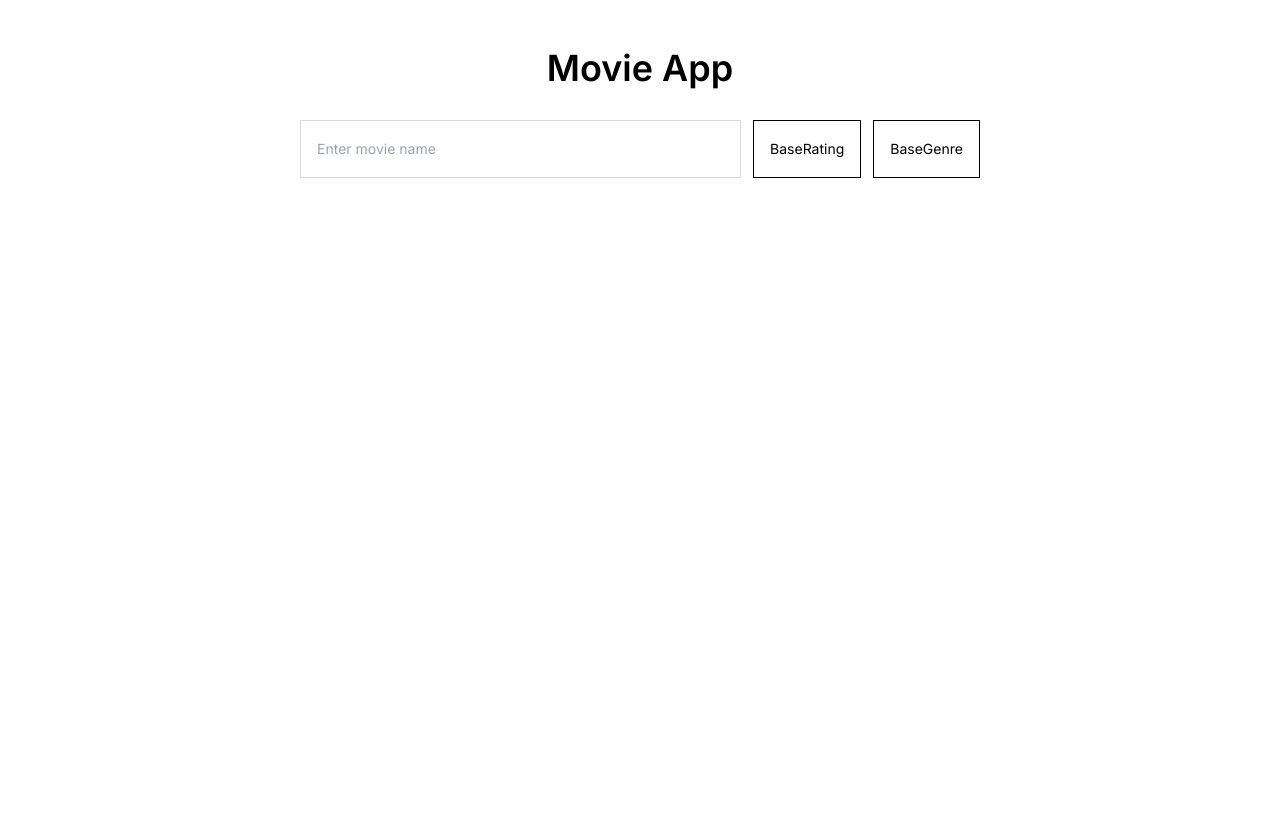
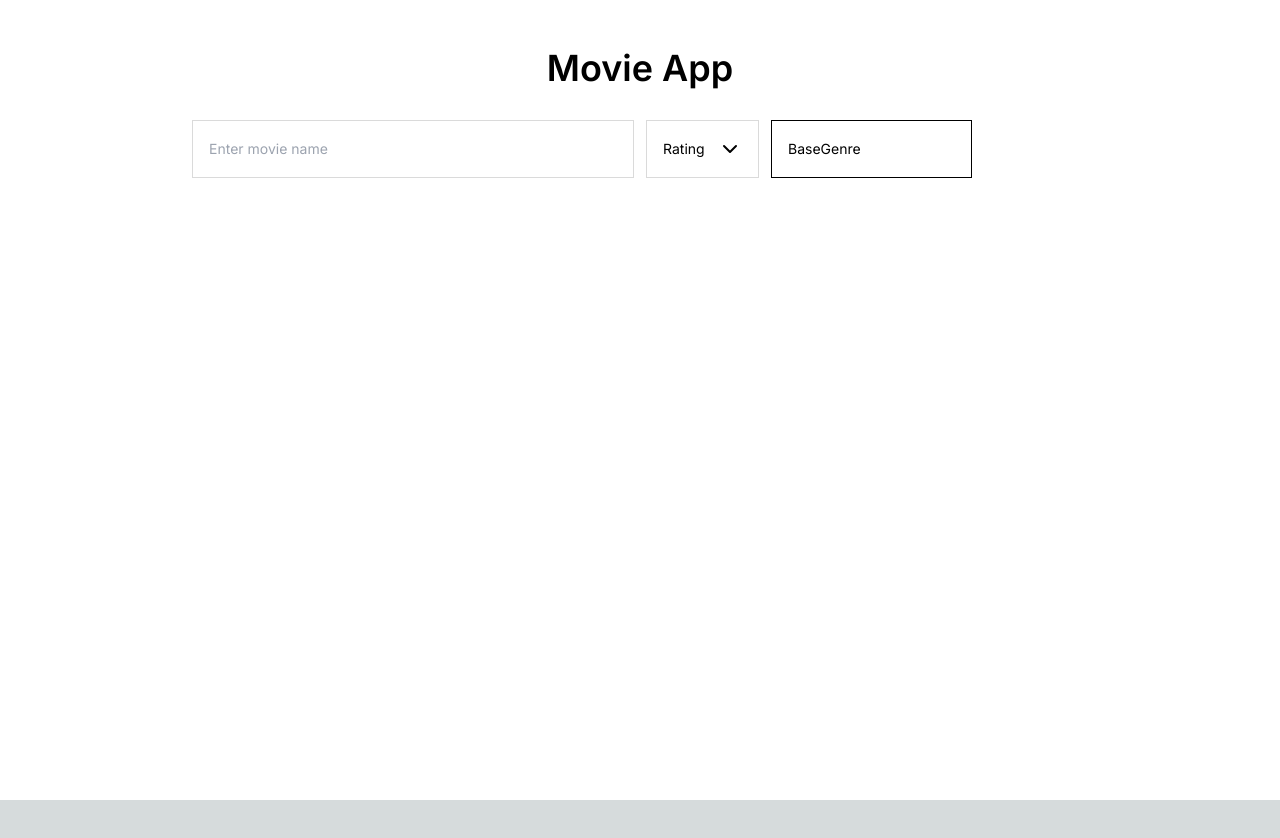
Before and after one commit to sgapnayr/movie-app, a Next.js app: page / in a window 1280 px wide. Shown: the top 838 px of the page. After the commit the page ends 800 px from the top, so only its background shows below. Built offline with nearby package versions, Linux system fonts and the light colour scheme.

Commit message:
mApp/Test-06

```diff
--- a/app/page.tsx
+++ b/app/page.tsx
@@ -5,12 +5,16 @@ import BaseSelectedMovie from '@/components/BaseSelectedMovie';
 
 export default function Home() {
   return (
-    <div className="flex flex-col w-full justify-center items-start gap-4 p-8 text-[14px] leading-[24px] bg-white text-black">
+    <div className="flex flex-col w-full justify-start items-center gap-4 p-8 text-[14px] leading-[24px] bg-white text-black min-h-screen">
       <h1 className="w-full text-center text-4xl my-4 font-semibold">Movie App</h1>
-      <div className="w-full items-start min-h-screen justify-center flex gap-3">
-        <BaseSearchMovie className="max-w-[441px] w-full text-start" />
-        <BaseRating />
-        <BaseGenre />
+      <div className="w-full items-center justify-center flex gap-3 flex-col-reverse md:flex-row">
+        <div className="w-full flex justify-end">
+          <BaseSearchMovie className="md:max-w-[442px] w-full text-start" />
+        </div>
+        <div className="flex gap-3 w-full">
+          <BaseRating className="md:max-w-[113px] w-full text-start" />
+          <BaseGenre className="w-full md:w-1/3 md:max-w-[220px]" />
+        </div>
       </div>
       <BaseSelectedMovie />
     </div>
--- a/assets/icons.tsx
+++ b/assets/icons.tsx
@@ -21,3 +21,37 @@ export const EmptyStar = () => (
     <path d="M22 9.24l-7.19-.61L12 2 9.19 8.63 2 9.24l5.46 4.73L5.82 21 12 17.27 18.18 21l-1.64-7.03L22 9.24z" />
   </svg>
 );
+
+export const DownArrow = () => (
+  <svg
+    xmlns="http://www.w3.org/2000/svg"
+    width="24"
+    height="24"
+    viewBox="0 0 24 24"
+    fill="none"
+    stroke="currentColor"
+    strokeWidth="2"
+    strokeLinecap="round"
+    strokeLinejoin="round"
+    className="w-4 h-4"
+  >
+    <polyline points="6 9 12 15 18 9"></polyline>
+  </svg>
+);
+
+export const UpArrow = () => (
+  <svg
+    xmlns="http://www.w3.org/2000/svg"
+    width="24"
+    height="24"
+    viewBox="0 0 24 24"
+    fill="none"
+    stroke="currentColor"
+    strokeWidth="2"
+    strokeLinecap="round"
+    strokeLinejoin="round"
+    className="w-4 h-4"
+  >
+    <polyline points="18 15 12 9 6 15"></polyline>
+  </svg>
+);
--- a/components/BaseContainer.tsx
+++ b/components/BaseContainer.tsx
@@ -1,3 +1,7 @@
-export default function BaseContainer({ children, className }: { children: React.ReactNode; className?: string }) {
-  return <div className={`border border-black p-4 ${className}`}>{children}</div>;
+export default function BaseContainer({ children, className, onClick }: { children: React.ReactNode; className?: string; onClick?: () => void }) {
+  return (
+    <div onClick={onClick} className={`border border-black p-4 ${className}`}>
+      {children}
+    </div>
+  );
 }
--- a/components/BaseRating.tsx
+++ b/components/BaseRating.tsx
@@ -1,5 +1,35 @@
+'use client';
+
+import { useState } from 'react';
 import BaseContainer from './BaseContainer';
+import { DownArrow, UpArrow } from '@/assets/icons';
 
 export default function BaseRating({ className }: { className?: string }) {
-  return <BaseContainer className={className}>BaseRating</BaseContainer>;
+  const [open, setOpen] = useState(false);
+
+  return (
+    <div className={`flex flex-col ${className}`}>
+      <BaseContainer onClick={() => setOpen(!open)} className={`flex items-center justify-between w-full md:max-w-[113px] border border-custom cursor-pointer ${className}`}>
+        <div>Rating</div>
+        <div>{open ? <UpArrow /> : <DownArrow />}</div>
+      </BaseContainer>
+
+      {open && (
+        <div className="relative" data-cy="search-results">
+          <div className="absolute flex flex-col mt-1 w-full border border-custom bg-white">
+            <div className="p-4 w-full flex justify-between items-center hover:bg-[#F5F5F5] cursor-pointer">Any rating</div>
+            <div className="p-2">9+</div>
+            <div className="p-2">8+</div>
+            <div className="p-2">7+</div>
+            <div className="p-2">6+</div>
+            <div className="p-2">5+</div>
+            <div className="p-2">4+</div>
+            <div className="p-2">3+</div>
+            <div className="p-2">2+</div>
+            <div className="p-2">1+</div>
+          </div>
+        </div>
+      )}
+    </div>
+  );
 }
```
